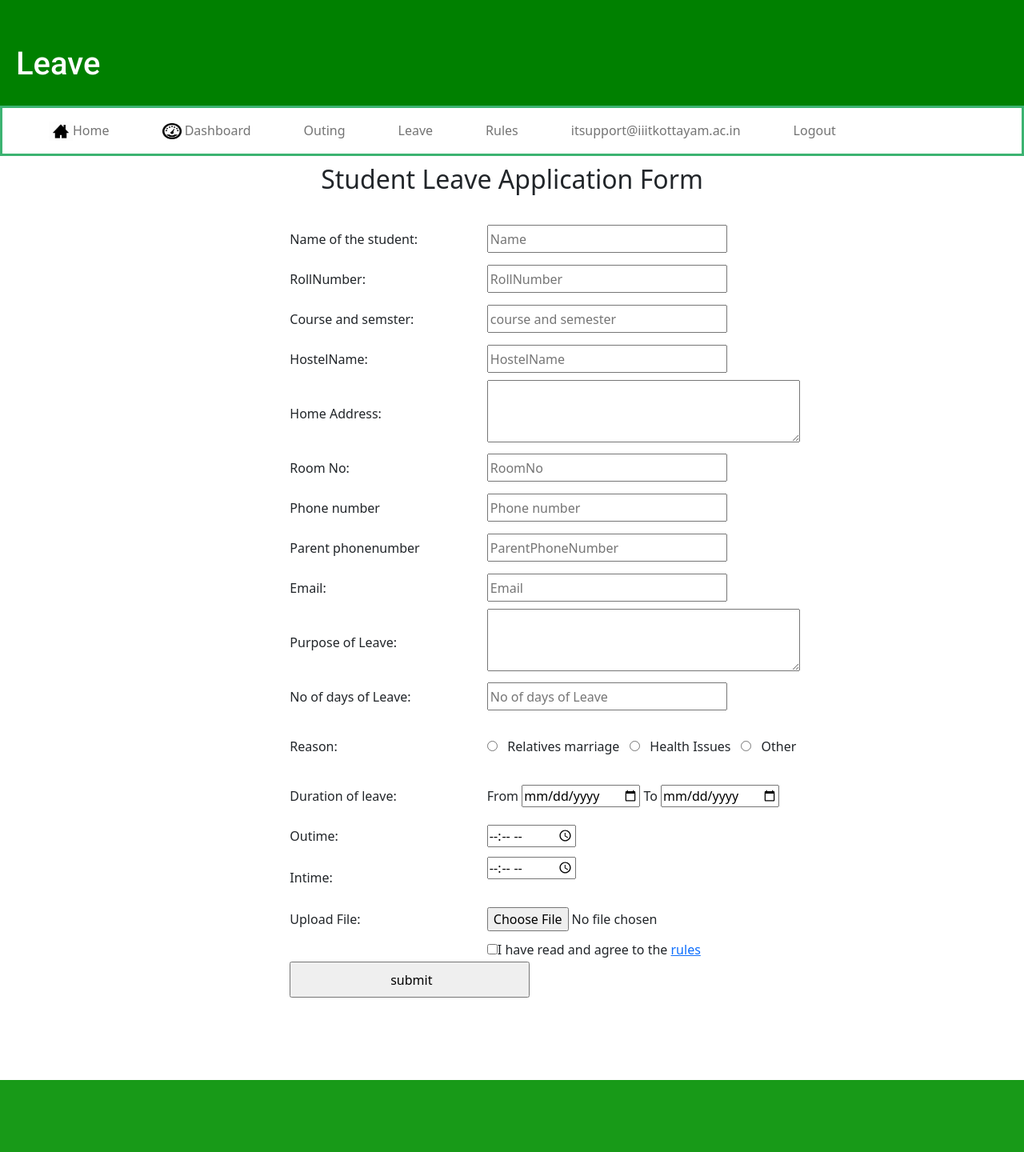
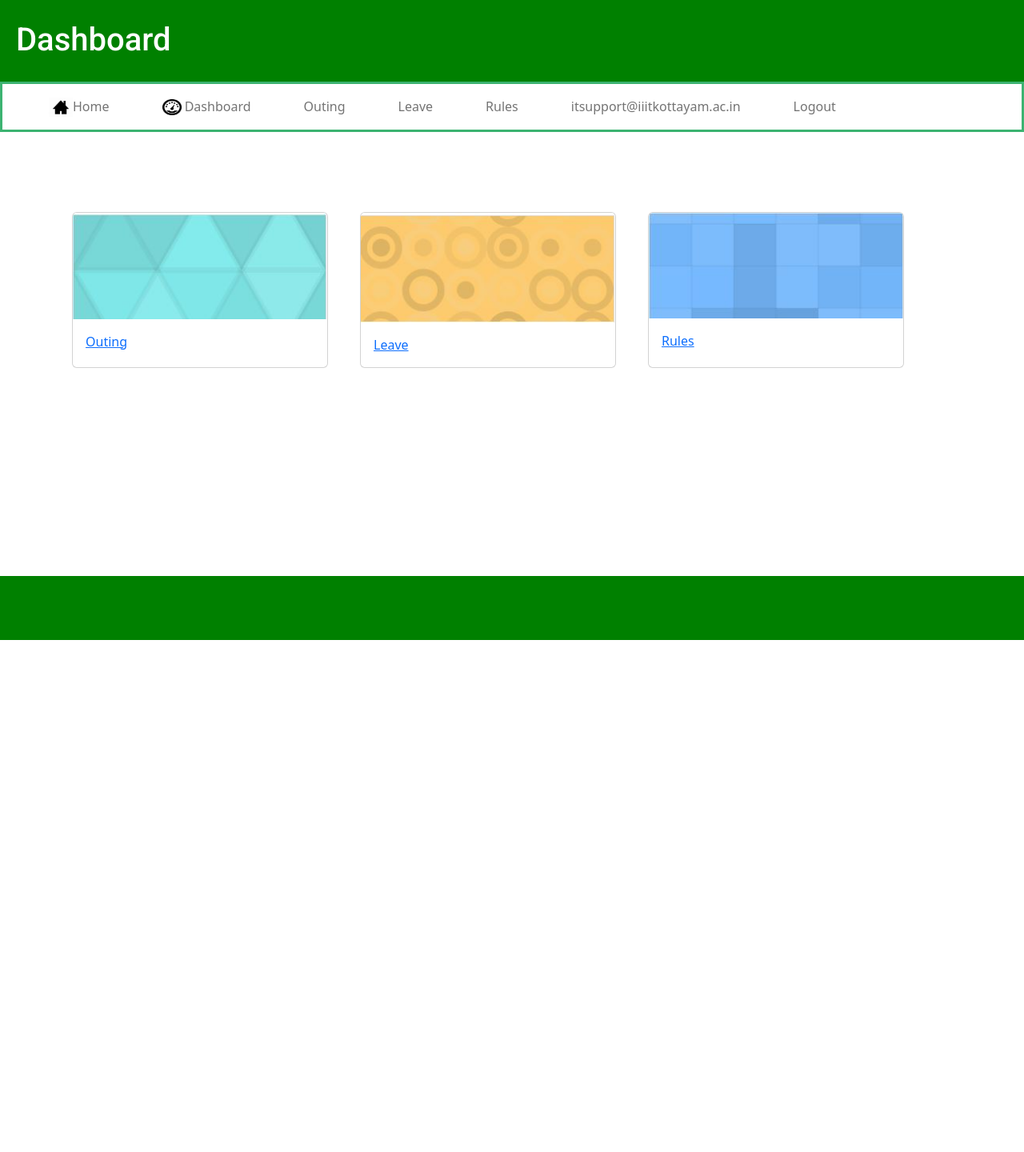
Before and after one commit to lo1734/College_Outing_Management_System, a Flask app: page /guess in a window 1280 px wide. Shown: the whole page at 80% size. After the commit the page ends 800 px from the top, so only its background shows below. Run offline with Flask 3, Linux system fonts and the light colour scheme; a user stored in the database is signed in.

Commit message:
Update index1.html

```diff
--- a/templates/index1.html
+++ b/templates/index1.html
@@ -2,11 +2,9 @@
 <html lang="en" dir="ltr">
 <head>
     <meta charset="utf-8">
-    <title>Leave</title>
-    <!-- bootstrap -->
-    <!-- CSS only -->
+    <title>Welcome to COMS</title>
+    <!-- Bootstrap CSS -->
     <link href="https://cdn.jsdelivr.net/npm/bootstrap@5.2.3/dist/css/bootstrap.min.css" rel="stylesheet" integrity="sha384-rbsA2VBKQhggwzxH7pPCaAqO46MgnOM80zW1RWuH61DGLwZJEdK2Kadq2F9CUG65" crossorigin="anonymous">
-<!-- JavaScript Bundle with Popper -->
     <script src="https://cdn.jsdelivr.net/npm/bootstrap@5.2.3/dist/js/bootstrap.bundle.min.js" integrity="sha384-kenU1KFdBIe4zVF0s0G1M5b4hcpxyD9F7jL+jjXkk+Q2h455rYXK/7HAuoJl+0I4" crossorigin="anonymous"></script>
     <link rel="stylesheet" href="static/style.css">
     <link rel="icon" type="image/x-icon" href="static/favicon.ico">
@@ -16,13 +14,10 @@
 </head>
 <body>
     <div class="login">
-      <div class="head">
-</div>
         <div class="header">
-        <h1 >Leave</h1>
+            <h1>Dashboard</h1>
         </div>
         <nav class="navbar navbar-expand-lg nav">
-
             <button class="navbar-toggler" type="button" data-bs-toggle="collapse" data-bs-target="#navbarTogglerDemo01" aria-controls="navbarTogglerDemo01" aria-expanded="false" aria-label="Toggle navigation">
                 <span class="navbar-toggler-icon"></span>
             </button>
@@ -39,99 +34,26 @@
             </div>
         </nav>
     </div>
-
-        <div class="container">
-
-    <form class="registration-form"action="/leave" method="post">
-      <table style="width:150%">
-        <h2 class="h2">Student Leave Application Form</h2>
-        <tr height="50px">
-      <td><label>Name of the student:</label></td>
-      <td><input type="text" name="name" placeholder="Name" required /></td>
-      </tr>
-      <tr height="50px">
-      <td><label>RollNumber:</label></td>
-      <td><input type="text" name="Rollnumber" placeholder="RollNumber" required /></td>
-      </tr>
-      <tr height="50px">
-      <td><label>Course and semster:</label></td>
-      <td><input type="text" placeholder="course and semester" name="coursem" required /></td>
-    </tr>
-    <tr height="50px">
-      <td><label>HostelName:</label></td>
-      <td><input type="text" placeholder="HostelName" name="hostel"required/></td>
-      </tr>
-      <tr height="50px">
-        <td><label>Home Address:</label></td>
-        <td><textarea name="homeaddress" rows="3" cols="40" required></textarea></td>
-        </tr>
-      <tr height="50px">
-      <td><label>Room No:</label></td>
-    <td><input type="text" placeholder="RoomNo" name="roomno"required /></td>
-      </tr>
-      <tr height="50px">
-      <td><label>Phone number</label></td>
-      <td><input type="text" placeholder="Phone number" name="phonenumber"required /></td>
-      </tr>
-      <tr height="50px">
-      <td><label>Parent phonenumber</label></td>
-      <td><input type="text" placeholder="ParentPhoneNumber" name="parentphoneNumber"required /></td>
-      </tr>
-      <tr height="50px">
-      <td><label>Email:</label></td>
-      <td><input type="email" placeholder="Email" name="email"required /></td>
-      </tr>
-      <tr height="50px">
-        <td><label>Purpose of Leave:</label></td>
-        <td><textarea name="purposeof" rows="3" cols="40" required></textarea></td>
-        </tr>
-        <tr height="50px">
-          <td><label>No of days of Leave:</label></td>
-          <td><input type="text" placeholder="No of days of Leave" name="noofdays"required/></td>
-          </tr>
-          <tr height="50px">
-            <td><label>Reason:</label></td>
-            <td><br>
-  <input type="radio" id="marriage" name="Reason" value="Relatives marriage">
-  <label for="marriage">Relatives marriage</label>
-  <input type="radio" id="health" name="Reason" value="Health Issues">
-  <label for="Health">Health Issues</label>
-  <input type="radio" id="other" name="Reason" value="Other">
-  <label for="Other">Other</label><br><br>
-</td>
-            </tr>
-
-
-          <tr height="50px">
-            <td><label>Duration of leave:</label></td>
-            <td>From <input type="date"name="From"required/>  To <input type="date" name="To"required/></td>
-            </tr>
-      <tr height="50px">
-      <td><label>Outime:</label></td>
-      <td><input type="time" placholder="outtime" name="outtime"required /></td>
-      </tr>
-      <tr height="50px">
-      <td><label>Intime:</label></td>
-      <td><input type="time" placholder="intime" name="intime"required /><br><br></td>
-      </tr>
-      <tr height="50px">
-        <td><label>Upload File:</label></td>
-        <td><input type="file"name="file"required/></td>
-        </tr>
-      <tr>
-        <td></td>
-        <td><input type="checkbox" required />I have read and agree to the <a href="{{url_for('rules')}}">rules</a></td>
-      </tr>
-      <tr height="50px">
-      <td  colspan="2"><input type="submit" value="submit" /></td>
-      </tr>
-      </table>
-    </form>
+    <div class="card-side">
+        <div class="card card_ col-lg-3 col-md-2" style="width: 20rem;">
+            <a href="{{ url_for('outing') }}"><img src="static/card1.JPG" class="card-img-top" alt="..."></a>
+            <div class="card-body">
+                <a href="{{ url_for('outing') }}">Outing</a>
             </div>
-      <footer>
-        <div class="footer">
-
         </div>
-      </footer>
+        <div class="card card_" style="width: 20rem;">
+            <a href="{{ url_for('leave') }}"><img src="static/card2.JPG" class="card-img-top" alt="..."></a>
+            <div class="card-body">
+                <a href="{{ url_for('leave') }}">Leave</a>
+            </div>
+        </div>
+        <div class="card card_" style="width: 20rem;">
+            <a href="{{ url_for('rules') }}"><img src="static/card3.JPG" class="card-img-top" alt="..."></a>
+            <div class="card-body">
+                <a href="{{ url_for('rules') }}">Rules</a>
+            </div>
+        </div>
+    </div>
+    <div id="footer"></div>
 </body>
 </html>
```
Lines whose indentation alone changed are shown as unchanged.
